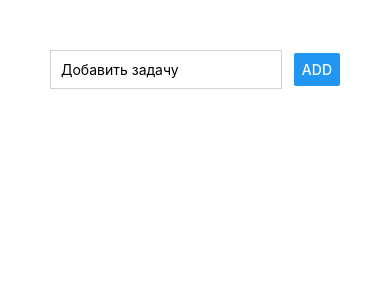
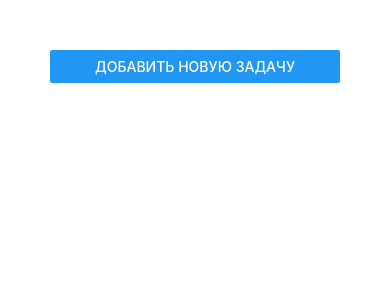
Before and after one commit to victorbobkov/todo-app-rn, a React Native app: screen / in a window 390 px wide. Shown: the top 300 px of the page. Built offline with nearby package versions, Linux system fonts and the light colour scheme.

Commit message:
adding a modal overlay

```diff
--- a/App.js
+++ b/App.js
@@ -4,16 +4,19 @@ import TaskInput from './components/TaskInput'
 import {
    StyleSheet,
    View,
+   Button,
    FlatList
 } from 'react-native'
 
 export default function App() {
    const [tasks, setTasks] = useState([])
+   const [isAddMode, setIsAddMode] = useState(false)
 
    const addTaskHandler = (taskTitle) => {
       setTasks(currentTasks => [
          ...currentTasks,
          {id: Math.random().toString(), value: taskTitle}])
+      setIsAddMode(false)
    }
 
    const removeTaskHandler = (taskId) => {
@@ -22,9 +25,21 @@ export default function App() {
      })
    }
 
+   const cancelTaskAdditionHandler = () => {
+     setIsAddMode(false)
+   }
+
    return (
       <View style={styles.screen}>
-         <TaskInput onAddTask={addTaskHandler}/>
+         <Button
+            title='Добавить новую задачу'
+            onPress={() => setIsAddMode(true)}
+         />
+         <TaskInput
+            visible={isAddMode}
+            onAddTask={addTaskHandler}
+            onCancel={cancelTaskAdditionHandler}
+         />
          <FlatList
             keyExtractor={(item, index) => item.id}
             data={tasks}
--- a/components/TaskInput.js
+++ b/components/TaskInput.js
@@ -1,38 +1,68 @@
 import React, {useState} from 'react'
-import {StyleSheet, Button, TextInput, View} from 'react-native'
+import {StyleSheet, Button, TextInput, View, Modal} from 'react-native'
 
-const TaskInput = ({onAddTask}) => {
+const TaskInput = ({onAddTask, visible, onCancel}) => {
    const [enteredTask, setEnteredTask] = useState('')
 
    const taskInputHandler = (enteredText) => {
       setEnteredTask(enteredText)
    }
 
+   const addGoalHandler = () => {
+      onAddTask(enteredTask)
+      setEnteredTask('')
+   }
+
    return (
+      <Modal visible={visible} animationType='slide'>
          <View style={styles.inputContainer}>
             <TextInput
-            placeholder="Добавить задачу"
+               placeholder='Добавить задачу'
                style={styles.input}
                onChangeText={taskInputHandler}
                value={enteredTask}
             />
-         <Button title="ADD" onPress={onAddTask.bind(this, enteredTask)}/>
+            <View style={styles.buttonContainer}>
+               <View style={styles.button}>
+                  <Button
+                     title='Добавить'
+                     onPress={addGoalHandler}
+                  />
                </View>
+               <View style={styles.buttonContainer}>
+                  <Button
+                     title='Отменить'
+                     onPress={onCancel}
+                     color='red'
+                  />
+               </View>
+            </View>
+         </View>
+      </Modal>
    )
 }
 
 const styles = StyleSheet.create({
    inputContainer: {
-      flexDirection: 'row',
-      justifyContent: 'space-between',
+      flex: 1,
+      justifyContent: 'center',
       alignItems: 'center'
    },
    input: {
       width: '80%',
       borderColor: '#d3d3d3',
       borderWidth: 1,
-      padding: 10
+      padding: 10,
+      marginBottom: 10
    },
+   buttonContainer: {
+      flexDirection: 'row',
+      justifyContent: 'space-around',
+      width: '55%'
+   },
+   button: {
+      width: '50%'
+   }
 })
 
 export default TaskInput
--- a/components/TaskItem.js
+++ b/components/TaskItem.js
@@ -3,7 +3,10 @@ import {Text, View, StyleSheet, TouchableOpacity} from 'react-native'
 
 const TaskItem = (props) => {
    return (
-      <TouchableOpacity activeOpacity={0.7} onLongPress={props.onDelete.bind(this, props.id)}>
+      <TouchableOpacity
+         activeOpacity={0.7}
+         onLongPress={props.onDelete.bind(this, props.id)}
+      >
          <View style={styles.listItem}>
             <Text>{props.title}</Text>
          </View>
```
Lines whose indentation alone changed are shown as unchanged.
